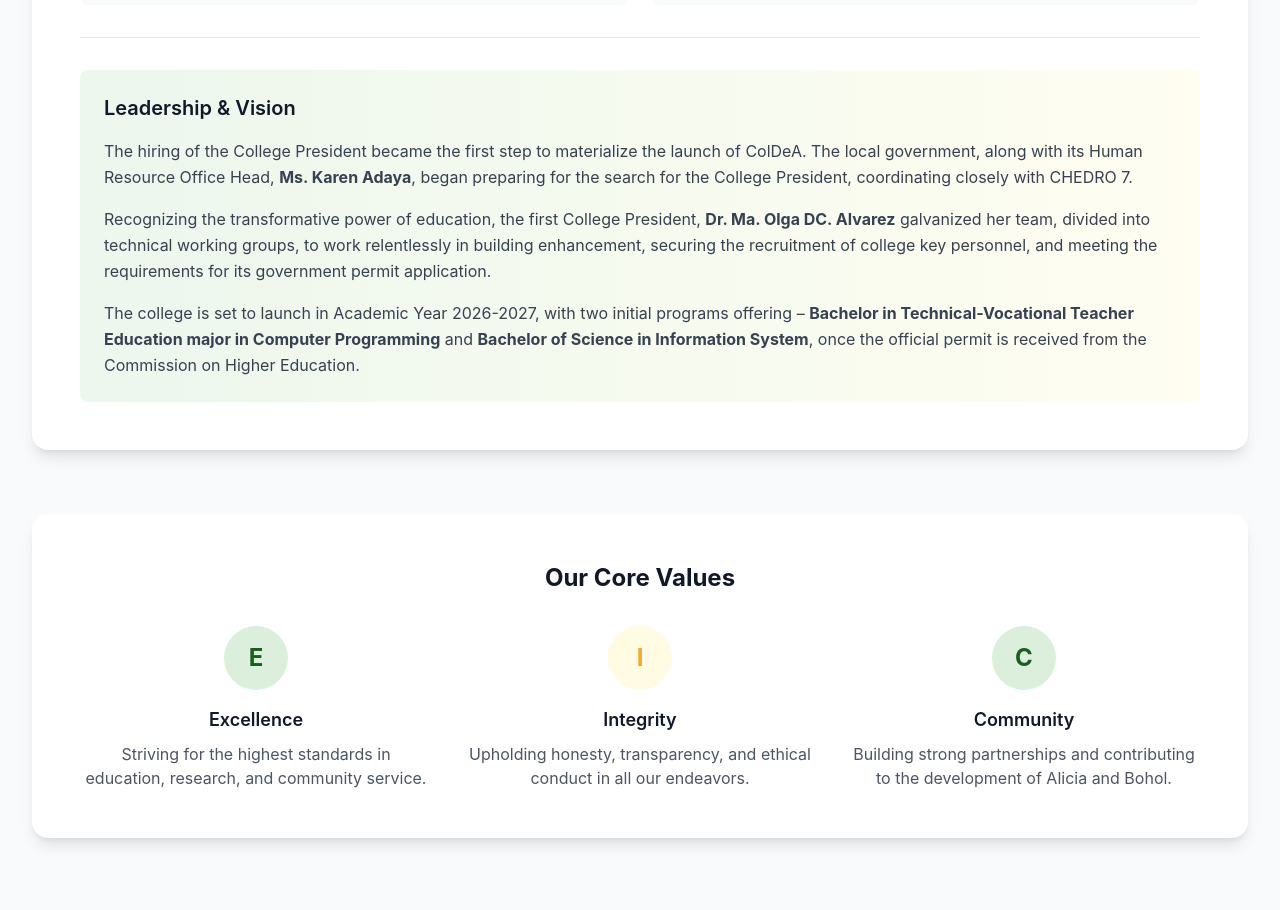
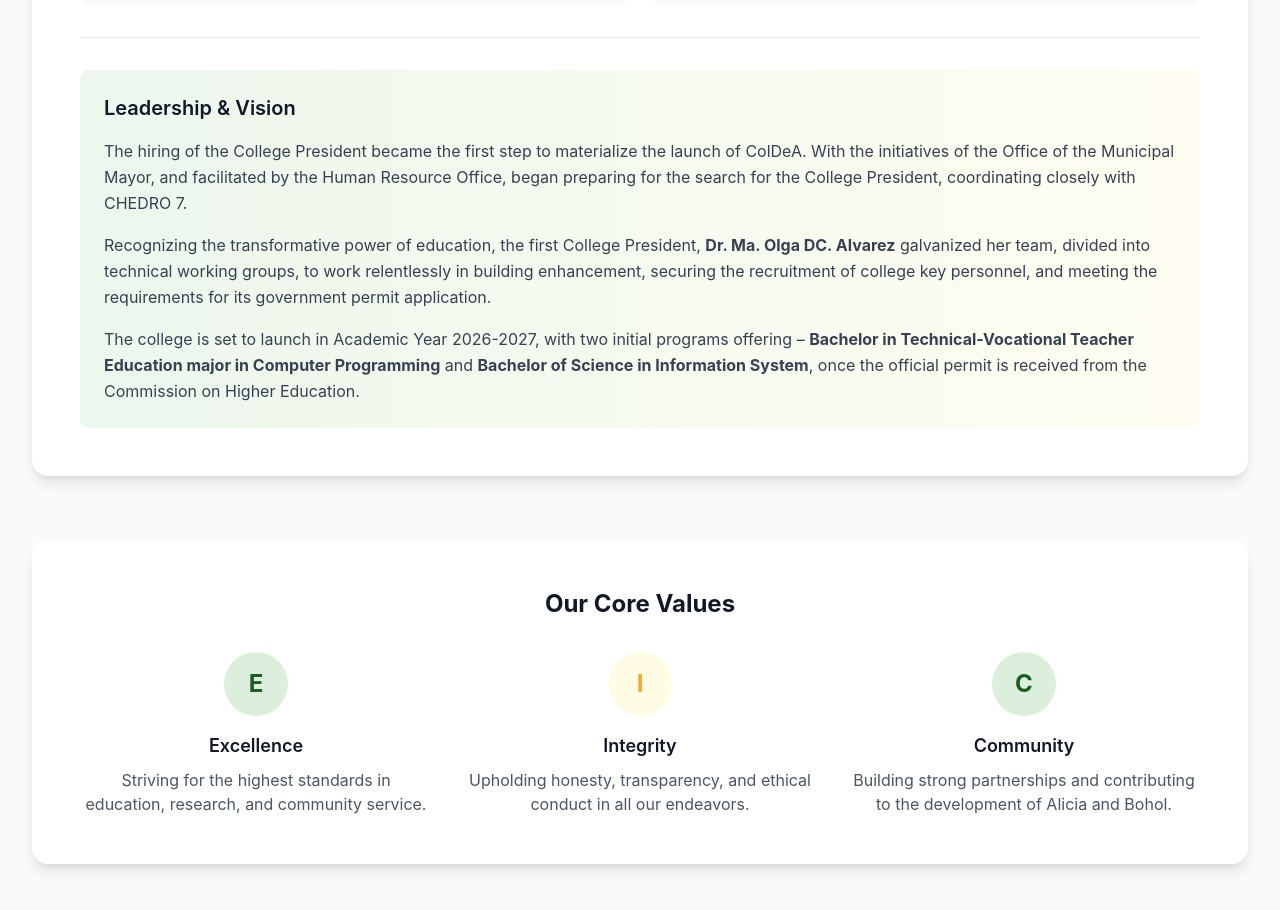
Before and after one commit to colegiodealicia25-repo/coldea-website, a React (Vite) app: page / in a window 1280 px wide. Shown: the part 2480-3390 px from the top of the page. Built offline with nearby package versions, Linux system fonts and the light colour scheme.

Commit message:
updated the About Page removing the name of HRMO

```diff
--- a/src/components/About.tsx
+++ b/src/components/About.tsx
@@ -164,7 +164,7 @@ export default function About() {
               <div className="bg-gradient-to-r from-coldea-green-light/10 to-coldea-gold-light/10 p-6 rounded-lg">
                 <h4 className="text-xl font-semibold text-gray-900 mb-4">Leadership & Vision</h4>
                 <p className="text-gray-700 leading-relaxed mb-4">
-                  The hiring of the College President became the first step to materialize the launch of ColDeA. The local government, along with its Human Resource Office Head, <strong>Ms. Karen Adaya</strong>, began preparing for the search for the College President, coordinating closely with CHEDRO 7.
+                  The hiring of the College President became the first step to materialize the launch of ColDeA. With the initiatives of the Office of the Municipal Mayor, and facilitated by the Human Resource Office, began preparing for the search for the College President, coordinating closely with CHEDRO 7.
                 </p>
                 <p className="text-gray-700 leading-relaxed mb-4">
                   Recognizing the transformative power of education, the first College President, <strong>Dr. Ma. Olga DC. Alvarez</strong> galvanized her team, divided into technical working groups, to work relentlessly in building enhancement, securing the recruitment of college key personnel, and meeting the requirements for its government permit application.
```
